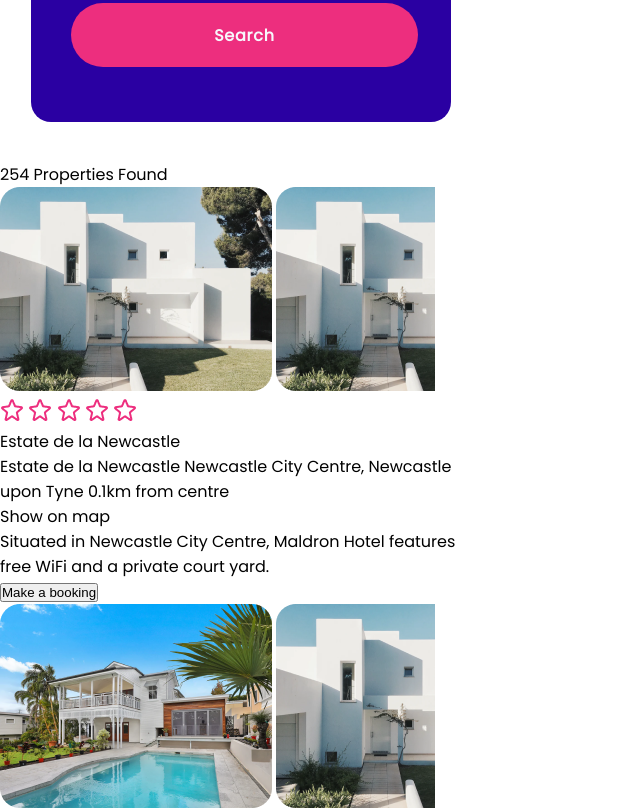
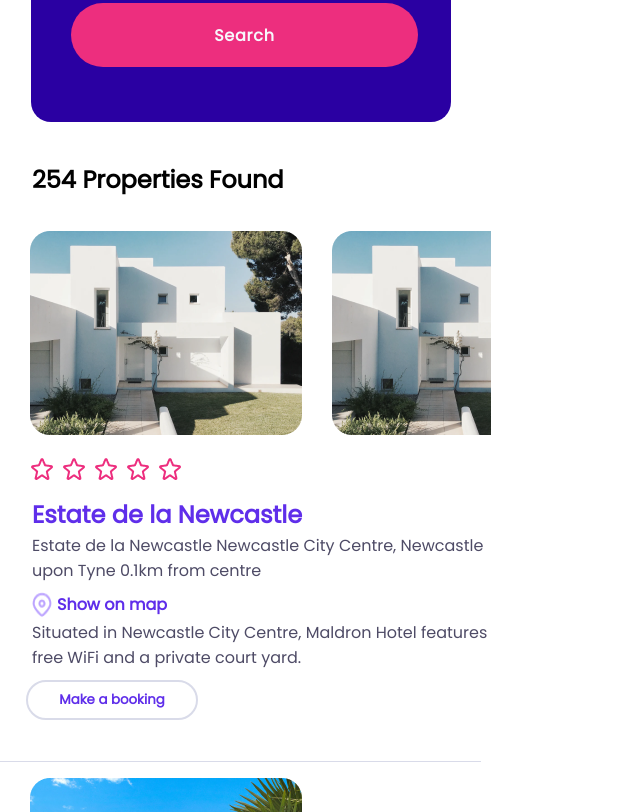
Before and after one commit to romeitas/202210-W3-maria-bragado, a website: page index.html in a window 1280 px wide. Shown: the part 1151-1963 px from the top of the page, without its empty margins (0-640 px from the left). Drawn offline with Linux system fonts and the light colour scheme.

Commit message:
created scss block3

```diff
--- a/index.html
+++ b/index.html
@@ -138,60 +138,70 @@
                 <button class="search-block2__search-block">Search</button>
             </div>
         </div>
-        <div class="block3">
-            <p class="block3__tittle">254 Properties Found</p>
+        <div class="search-block3">
+            <p class="search-block3__title">254 Properties Found</p>
+            <div class="search-block3__image--scroll">
                 <img
-                class="block3__image"
+                    class="search-block3__image"
                     src="assets/Rectangle13.png"
                     alt="casa blanca 1"
                 />
                 <img
-                class="block3__image"
+                    class="search-block3__image"
                     src="assets/Rectangle14.png"
                     alt="casa blanca 2"
                 />
-            <div class="block3__rating">
+            </div>
+
+            <div class="search-block3__rating">
                     <img
-                    class="block3__rating--star"
+                        class="search-block3__rating--star"
                         src="assets/Star.png"
                         alt="estrella"
                     />
-                <img
-                    class="block3__rating--star"
+                    <img class="search-block3__rating--star"
                         src="assets/Star.png"
                         alt="estrella"
                     />
-                <img
-                    class="block3__rating--star"
+                    <img class="search-block3__rating--star"
                         src="assets/Star.png"
                         alt="estrella"
                     />
-                <img
-                    class="block3__rating--star"
+                    <img class="search-block3__rating--star"
                         src="assets/Star.png"
                         alt="estrella"
                     />
-                <img
-                    class="block3__rating--star"
+                    <img class="search-block3__rating--star"
                         src="assets/Star.png"
                         alt="estrella"
                     />
                 </div>
-            <p class="block3__subtitle">Estate de la Newcastle</p>
-            <p class="block3__description">
+            <div class="search-block3__text--general">
+                <div class="search-block3__text">
+                    <p class="search-block3__subtitle">Estate de la Newcastle</p>
+                    <p class="search-block3__description">
                     Estate de la Newcastle Newcastle City Centre, Newcastle upon
                     Tyne 0.1km from centre
                 </p>
-            <p class="block3__location">Show on map</p>
-            <p class="block3__description">
+            <div class="search-block3__location">
+                <img class="search-block3__location--icon" src="assets/Location.png" alt="location">
+                <p class="search-block3__location--text">Show on map</p>
+            </div>
+
+            <p class="search-block3__description">
                 Situated in Newcastle City Centre, Maldron Hotel features free
                 WiFi and a private court yard.
             </p>
-            <button class="block3__submit__button">Make a booking</button>
+            </div>
+           <button class="search-block3__submit--button">
+                Make a booking
+            </button>
+            </div>
+            </div>
         </div>
         <div class="block4">
             <div class="block4__images">
-                <img
+                <img class="search-block5__image"
                     class="block4__image"
                     src="assets/Rectangle19.png"
                     alt="casa con piscina"
@@ -231,46 +241,57 @@
             </p>
             <button class="block4__submit__button">Make a booking</button>
         </div>
-        <div class="block5">
-            <div class="block5__images">
+        <div class="search-block5">
+            <div class="search-block5__image--scroll">
                 <img
-                    class="block5__image"
+                    class="search-block5__image"
                     src="assets/Rectangle15.png"
                     alt="casa con arbusto"
                 />
                 <img
-                    class="block5__image"
+                    class="search-block5__image"
                     src="assets/Rectangle18.png"
                     alt="casa blanca 4"
                 />
         </div>
-            <div class="block5__rating">
+            <div class="search-block5__rating">
                 <img
-                    class="block5__rating--star"
+                    class="search-block5__rating--star"
                     src="assets/Star.png"
                     alt="estrella"
                 />
                 <img
-                    class="block5__rating--star"
+                    class="search-block5__rating--star"
                     src="assets/Star.png"
                     alt="estrella"
                 />
                 <img
-                    class="block5__rating--star"
+                    class="search-block5__rating--star"
                     src="assets/Star.png"
                     alt="estrella"
                 />
         </div>
-            <p class="block5__subtitle">Estate de la Newcastle</p>
-            <p class="block5__description">
+        <div class= "search-block5__text--general">
+            <div class="search-block5__text">
+                <p class="search-block5__subtitle">Estate de la Newcastle</p>
+                <p class="search-block5__description">
                     Newcastle City Centre, Newcastle upon Tyne 0.1km from centre
                 </p>
-            <p class="block5__location">Show on map</p>
-            <p class="block5__description">
+        <div class="search-block5__location">
+                <img class= "search-block5__location--icon" src="assets/Location.png" alt="location">
+                <p class="search-block5__location">Show on map</p>
+        </div>
+
+        <p class="search-block5__description">
                     Situated in Newcastle City Centre, Maldron Hotel features free
                     WiFi and a private court yard.
                 </p>
-            <button class="block5__submit--button">Make a booking</button>
+            </div>
+            <button class="search-block5__submit--button">Make a booking</button>
+        </div>
+        </div>
+
+
             <div class="block6">
                 <img
                     class="block6__logo"
--- a/scss/style.scss
+++ b/scss/style.scss
@@ -166,3 +166,106 @@ header {
         }
     }
 }
+
+.search-block3,
+.search-block5 {
+    display: block;
+    height: 600px;
+    border-bottom: 1px solid #d9dbe9;
+    margin: 1rem auto;
+    margin-top: 20px;
+}
+.search-block3__text--general,
+.search-block5__text--general {
+    display: block;
+    margin-top: 16px;
+}
+.search-block3__title {
+    margin-left: 32px;
+    margin-right: 170px;
+    margin-bottom: 34px;
+    font-weight: 700;
+    font-size: 24px;
+}
+
+.search-block3__image--scroll,
+.search-block5__image--scroll {
+    display: flex;
+}
+.search-block3__image,
+.search-block5__image {
+    display: flex;
+    flex-direction: row;
+    width: 272px;
+    height: 204px;
+    margin-left: 30px;
+}
+
+.search-block3__rating,
+.search-block5__rating {
+    display: flex;
+    margin-left: 30px;
+    margin-top: 22px;
+}
+
+.search-block3__rating--star,
+.search-block5__rating--star {
+    margin-right: 8px;
+}
+
+.search-block3__text,
+.search-block5__text {
+    height: 180px;
+    width: 478px;
+    margin-left: 32px;
+}
+
+.search-block3__subtitle,
+.search-block5__subtitle {
+    font-weight: 600;
+    font-size: 24px;
+    height: 33px;
+    color: variables.$blue-text;
+    font-weight: bolder;
+}
+
+.search-block3__description,
+.search-block5__description {
+    font-size: 16px;
+    color: variables.$grey-text;
+    margin-top: 3px;
+}
+
+.search-block3__location,
+.search-block5__location {
+    display: flex;
+    justify-content: flex-start;
+}
+
+.search-block3__location--icon,
+.search-block5__location--icon {
+    margin-right: 5px;
+}
+.search-block3__location,
+.search-block5__location {
+    font-size: 16px;
+    color: variables.$blue-text;
+    margin-top: 9px;
+    font-weight: bolder;
+}
+
+.search-block3__submit--button,
+.search-block5__submit--button {
+    font-family: variables.$font-stack;
+    width: 172px;
+    height: 40px;
+    color: variables.$grey-text-button;
+    margin-left: 26px;
+    margin-bottom: 39px;
+    margin-top: 3px;
+    background-color: transparent;
+    border-radius: 40px;
+    border: 2px solid variables.$grey-line;
+    color: variables.$blue-text;
+    font-weight: bolder;
+}
```
Also changed, not shown: css/style.css, 1 other file. Lines whose indentation alone changed are shown as unchanged.
